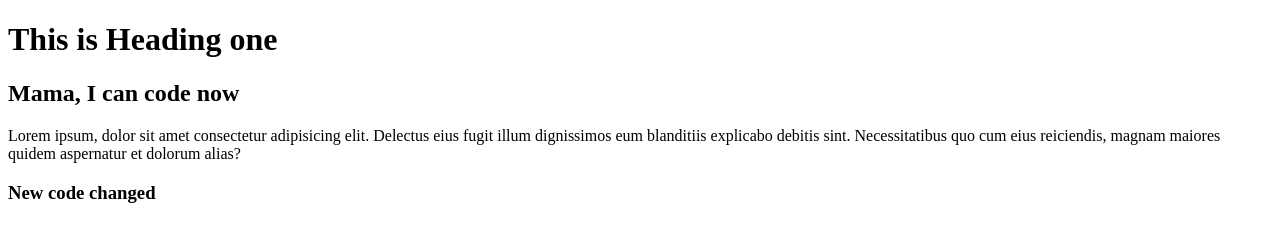
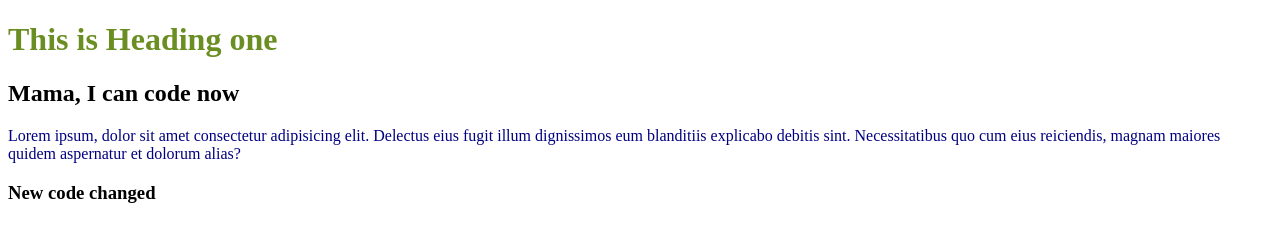
Before and after one commit to ahmedashik034/my-first-repo, a plain HTML site: page index.html in a window 1280 px wide. Drawn offline with Linux system fonts and the light colour scheme.

Commit message:
Css Added

```diff
--- a/index.html
+++ b/index.html
@@ -5,6 +5,7 @@
     <meta http-equiv="X-UA-Compatible" content="IE=edge">
     <meta name="viewport" content="width=device-width, initial-scale=1.0">
     <title>My first Github Repo</title>
+    <link rel="stylesheet" href="style.css">
 </head>
 <body>
     <h1>This is Heading one</h1>
--- /dev/null
+++ b/style.css
@@ -0,0 +1,7 @@
+p{
+    color: navy;
+}
+
+h1{
+    color:olivedrab;
+}
```
